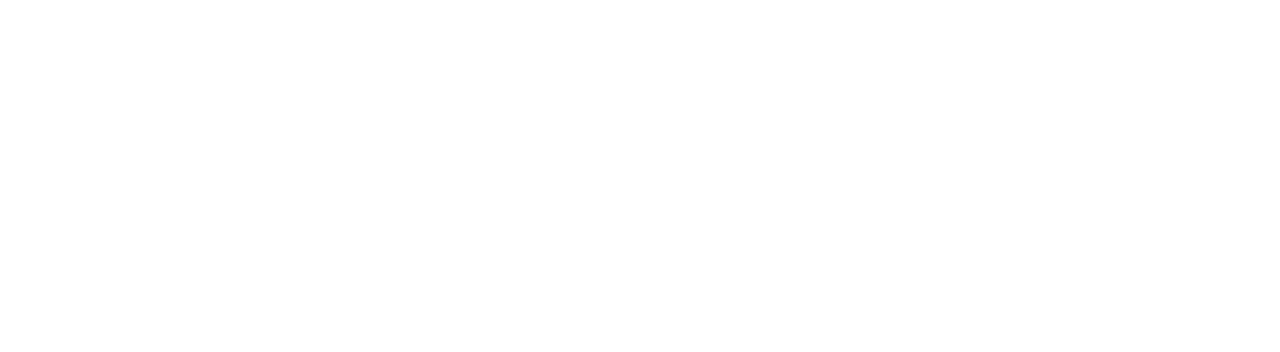
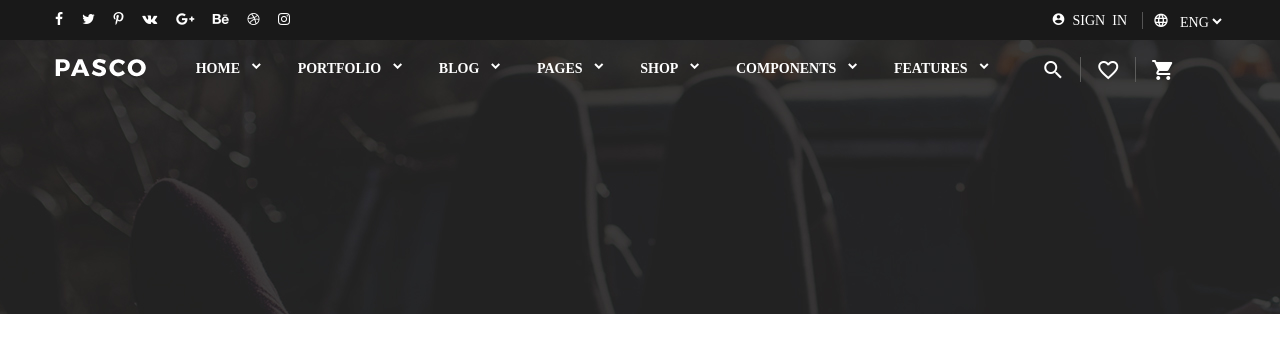
Before and after one commit to Soul1/Pasco, a website: page app/index.html in a window 1280 px wide. Drawn offline with nearby package versions, Linux system fonts and the light colour scheme; files that its build step writes are made by us from their sources.

Commit message:
added header

```diff
--- a/app/index.html
+++ b/app/index.html
@@ -5,7 +5,7 @@
     <meta charset="UTF-8">
     <meta name="viewport" content="width=device-width, initial-scale=1.0">
     <meta http-equiv="X-UA-Compatible" content="ie=edge">
-  <link href="https://fonts.googleapis.com/css?family=Quicksand:400,500,700&display=swap" rel="stylesheet">
+    <link href="https://fonts.googleapis.com/css?family=Montserrat:400,700,900|Open+Sans&display=swap" rel="stylesheet">
     <link rel="stylesheet" href="css/libs.min.css">
     <link rel="stylesheet" href="css/style.min.css">
     <title>Document</title>
@@ -16,15 +16,84 @@
 
     <div class="content">
 
+        <header class="header">
 
+            <div class="header__top">
+                <div class="container">
+                    <div class="header__top-inner">
 
+                        <div class="header__top-social">
+                            <ul>
+                                <li><a class="icon-facebook" href="#"></a></li>
+                                <li><a class="icon-twitter" href="#"></a></li>
+                                <li><a class="icon-pinterest-p" href="#"></a></li>
+                                <li><a class="icon-vk" href="#"></a></li>
+                                <li><a class="icon-google-plus" href="#"></a></li>
+                                <li><a class="icon-behance" href="#"></a></li>
+                                <li><a class="icon-dribbble" href="#"></a></li>
+                                <li><a class="icon-instagram" href="#"></a></li>
+                            </ul>
+                        </div>
 
+                        <div class="header__top-box">
+
+                            <div class="header__log">
+                                <a class="icon-account_circle" href="#">SIGN IN</a>
+                            </div>
+
+                            <div class="header__lang">
+                                <form class="icon-language">
+                                    <select>
+                                        <option>Eng</option>
+                                        <option>Ru</option>
+                                    </select>
+                                </form>
+                            </div>
+
+                        </div>
+                    </div>
+                </div>
+            </div>
+
+            <div class="header__box" style="background-image: url(img/header_bg.jpg);">
+                <div class="container">
+                    <div class="header__inner">
+                        <div class="logo"><img src="img/logo.png" alt=""></div>
+                        <nav class="menu">
+                            <ul>
+                                <li><a class="icon-keyboard_arrow_down" href="#">Home</a></li>
+                                <li><a class="icon-keyboard_arrow_down" href="#">Portfolio</a></li>
+                                <li><a class="icon-keyboard_arrow_down" href="#">Blog</a></li>
+                                <li><a class="icon-keyboard_arrow_down" href="#">Pages</a></li>
+                                <li><a class="icon-keyboard_arrow_down" href="#">Shop</a></li>
+                                <li><a class="icon-keyboard_arrow_down" href="#">components</a></li>
+                                <li><a class="icon-keyboard_arrow_down" href="#">Features</a></li>
+                            </ul>
+                        </nav>
+
+                        <div class="header__info">
+                            <div class="icon-search"></div>
+                            <div class="icon-favorite"></div>
+                            <div class="icon-storeshopping-cart"></div>
+                        </div>
+
+                        <div class="header__slider">
+
+                            <div class="header__slider-item">
 
                             </div>
 
+                        </div>
 
+                    </div>
+                </div>
+            </div>
 
+        </header>
 
+    </div>
+
+</div>
 
 
 </div>
--- a/app/scss/_fonts.scss
+++ b/app/scss/_fonts.scss
@@ -0,0 +1,105 @@
+@font-face {
+  font-family: 'icomoon';
+  src:  url('../fonts/icomoon.eot?2c40u8');
+  src:  url('../fonts/icomoon.eot?2c40u8#iefix') format('embedded-opentype'),
+  url('../fonts/icomoon.ttf?2c40u8') format('truetype'),
+  url('../fonts/icomoon.woff?2c40u8') format('woff'),
+  url('../fonts/icomoon.svg?2c40u8#icomoon') format('svg');
+  font-weight: normal;
+  font-style: normal;
+  font-display: block;
+}
+
+[class^="icon-"], [class*=" icon-"] {
+  /* use !important to prevent issues with browser extensions that change fonts */
+  font-family: 'icomoon' !important;
+  speak: none;
+  font-style: normal;
+  font-weight: normal;
+  font-variant: normal;
+  text-transform: none;
+  line-height: 1;
+
+  /* Better Font Rendering =========== */
+  -webkit-font-smoothing: antialiased;
+  -moz-osx-font-smoothing: grayscale;
+}
+
+.icon-forumquestion_answer:before {
+  content: "\e900";
+}
+.icon-add:before {
+  content: "\e901";
+}
+.icon-remove:before {
+  content: "\e902";
+}
+.icon-keyboard_arrow_down:after {
+  content: "\e903";
+}
+.icon-keyboard_arrow_left:before {
+  content: "\e904";
+}
+.icon-keyboard_arrow_right:before {
+  content: "\e905";
+}
+.icon-storeshopping-cart:before {
+  content: "\e906";
+}
+.icon-arrow_forward:before {
+  content: "\e907";
+}
+.icon-more_vert:before {
+  content: "\e908";
+}
+.icon-arrow_back_ios:before {
+  content: "\e909";
+}
+.icon-arrow_forward_ios:before {
+  content: "\e90a";
+}
+.icon-account_circle:before {
+  content: "\e90b";
+}
+.icon-favorite:before {
+  content: "\e90c";
+}
+.icon-language:before {
+  content: "\e90d";
+}
+.icon-search:before {
+  content: "\e90e";
+}
+.icon-arrow_right_alt:before {
+  content: "\e90f";
+}
+.icon-twitter:before {
+  content: "\f099";
+}
+.icon-facebook:before {
+  content: "\f09a";
+}
+.icon-facebook-f:before {
+  content: "\f09a";
+}
+.icon-google-plus:before {
+  content: "\f0d5";
+}
+.icon-instagram:before {
+  content: "\f16d";
+}
+.icon-tumblr:before {
+  content: "\f173";
+}
+.icon-dribbble:before {
+  content: "\f17d";
+}
+.icon-vk:before {
+  content: "\f189";
+}
+.icon-behance:before {
+  content: "\f1b4";
+}
+.icon-pinterest-p:before {
+  content: "\f231";
+}
--- a/app/scss/_global.scss
+++ b/app/scss/_global.scss
@@ -10,16 +10,21 @@ html {
 
 body {
   height: 100%;
+  @include os400;
+  font-size: 14px;
+  color: #000;
 }
 a {
   display: inline-block;
   text-decoration: none;
+  color: #fff;
 }
 ul,
 li {
   margin: 0;
   padding: 0;
   list-style: none;
+  display: inline-block;
 }
 
 .wrapper {
@@ -33,3 +38,8 @@ li {
 .footer {
   flex: 0 0 auto;
 }
+.container{
+  max-width: 1200px;
+  padding: 0 15px;
+  margin: 0 auto;
+}
--- a/app/scss/_vars.scss
+++ b/app/scss/_vars.scss
@@ -0,0 +1,19 @@
+
+
+
+@mixin m400{
+  font-family: 'Montserrat', sans-serif;
+  font-weight: 400;
+}
+@mixin m700{
+  font-family: 'Montserrat', sans-serif;
+  font-weight: 700;
+}
+@mixin m900{
+  font-family: 'Montserrat', sans-serif;
+  font-weight: 900;
+}
+@mixin os400{
+  font-family: 'Open Sans', sans-serif;
+  font-weight: 400;
+}
--- a/app/scss/style.scss
+++ b/app/scss/style.scss
@@ -1,3 +1,122 @@
 @import "vars";
+@import "fonts";
 @import "global";
-@import "fonts";
+//start header
+.header {
+  &__top {
+    background-color: #191919;
+
+    &-inner {
+      display: flex;
+      justify-content: space-between;
+      align-items: center;
+      height: 40px;
+    }
+
+    &-social {
+      li {
+        & + li {
+          margin-left: 15px;
+        }
+
+        &:before {
+          font-size: 16px;
+          color: #fff;
+
+        }
+      }
+    }
+
+    &-box {
+      display: flex;
+      text-transform: uppercase;
+      align-items: center;
+    }
+  }
+
+  &__log a:before {
+    margin-right: 7px;
+  }
+
+  &__lang {
+    margin-left: 15px;
+
+    form {
+      border-left: 1px solid #545454;
+
+      &:before {
+        margin-left: 10px;
+        color: #fff;
+        font-size: 16px;
+      }
+    }
+
+    select {
+      background-color: transparent;
+      border: none;
+      color: #fff;
+      text-transform: uppercase;
+
+      option {
+        background-color: #191919;
+      }
+    }
+  }
+
+  &__info{
+    display: flex;
+
+  }
+}
+.icon-search::before {
+  font-size: 24px;
+  color: #fff;
+  padding-right: 15px;
+}
+.icon-favorite::before {
+  font-size: 24px;
+  color: #fff;
+  padding: 0px 15px;
+  border-left: 1px solid #5c5c5b;
+  border-right: 1px solid #5c5c5b;
+}
+.icon-storeshopping-cart::before {
+  font-size: 24px;
+  color: #fff;
+  padding-left: 15px;
+}
+.header__inner {
+  display: flex;
+  justify-content: space-between;
+  align-items: center;
+  padding-bottom: 215px;
+}
+
+.menu {
+
+  a {
+    @include m700;
+    font-size: 14px;
+    color: #fff;
+    text-transform: uppercase;
+    padding: 18px 0 25px;
+    &:after {
+      font-size: 16px;
+      margin-left: 8px;
+    }
+  }
+
+  li {
+    text-align: center;
+    & + li {
+      margin-left: 30px;
+    }
+    &:hover{
+      border-bottom: 4px solid #ff4081;
+      margin-bottom: -4px;
+    }
+  }
+
+}
+
+//end header
--- a/gulpfile.js
+++ b/gulpfile.js
@@ -65,7 +65,7 @@ gulp.task('browser-sync', function () {
 });
 
 gulp.task('watch', function () {
-    gulp.watch('app/scss/style.scss', gulp.parallel('sass'))
+    gulp.watch('app/scss/**/*.scss', gulp.parallel('sass'))
     gulp.watch('app/*.html', gulp.parallel('html'))
     gulp.watch('app/js/*.js', gulp.parallel('js'))
 });
```
Also changed, not shown: app/fonts/icomoon.ttf (added), app/fonts/icomoon.woff (added), app/img/header_bg.jpg (added), app/img/logo.png (added), 3 other files. Lines whose indentation alone changed are shown as unchanged.
